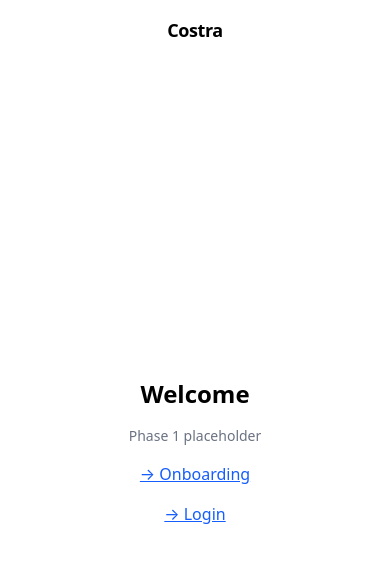
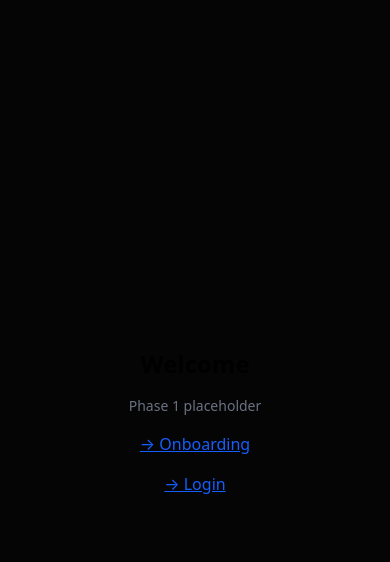
Before and after one commit to RameshPrashanth98/Costra_Frontend, a React (Vite) app: page /welcome in a window 390 px wide. Shown: the top 562 px of the page. Built offline with nearby package versions, Linux system fonts and the light colour scheme.

Commit message:
feat(quick-260406-12i): update AuthLayout to 393px iPhone frame, remove header, dark bg

```diff
--- a/src/layouts/AuthLayout.tsx
+++ b/src/layouts/AuthLayout.tsx
@@ -2,10 +2,13 @@ import { Outlet } from 'react-router-dom';
 
 export default function AuthLayout() {
   return (
-    <div className="mx-auto flex min-h-[100dvh] max-w-md flex-col bg-white">
-      <header className="px-6 pb-4 pt-[calc(env(safe-area-inset-top)+1rem)] text-center">
-        <h1 className="text-lg font-semibold tracking-tight">Costra</h1>
-      </header>
+    <div
+      className="mx-auto flex min-h-[100dvh] flex-col"
+      style={{
+        maxWidth: 393,
+        background: '#050505',
+      }}
+    >
       <main className="flex flex-1 flex-col">
         <Outlet />
       </main>
```
